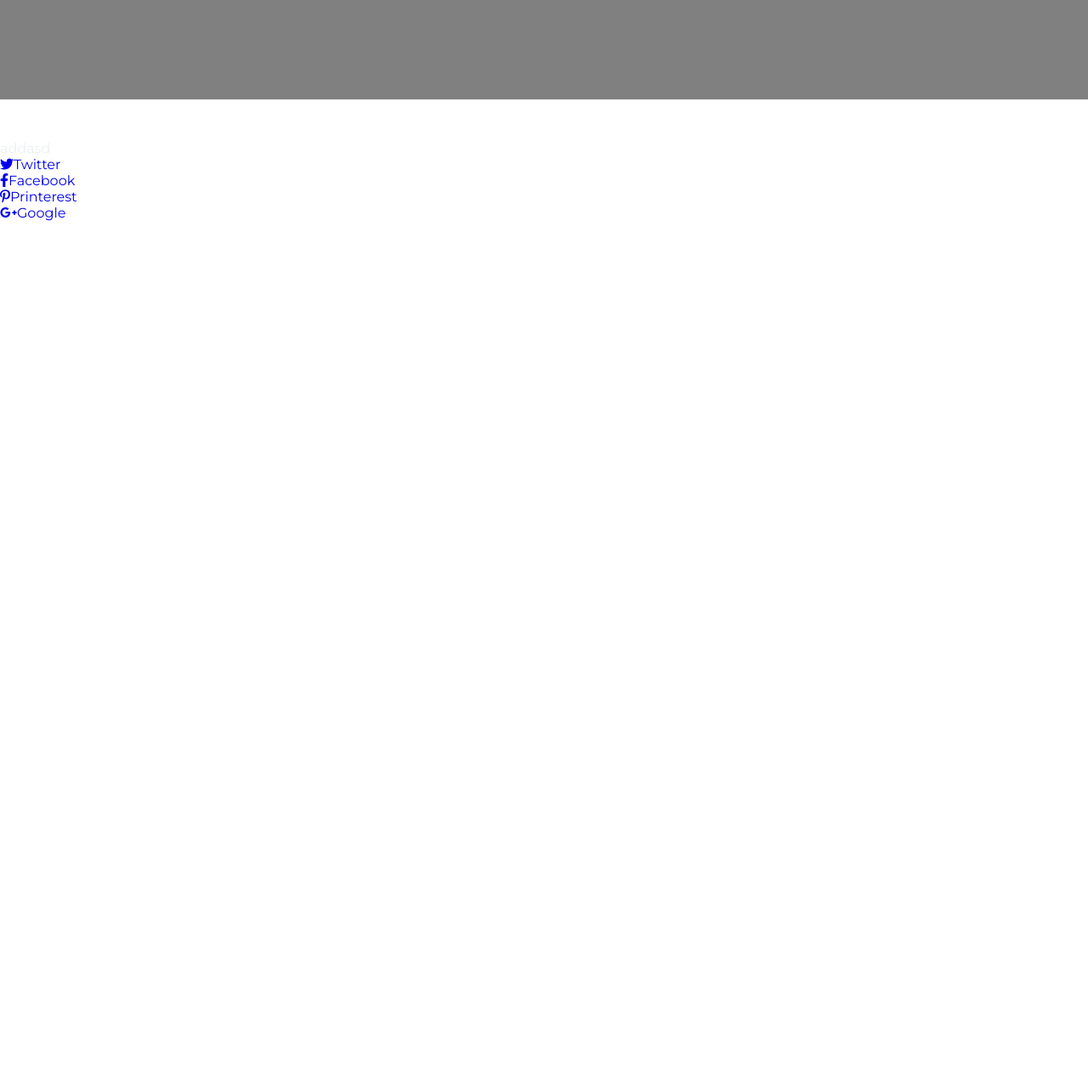
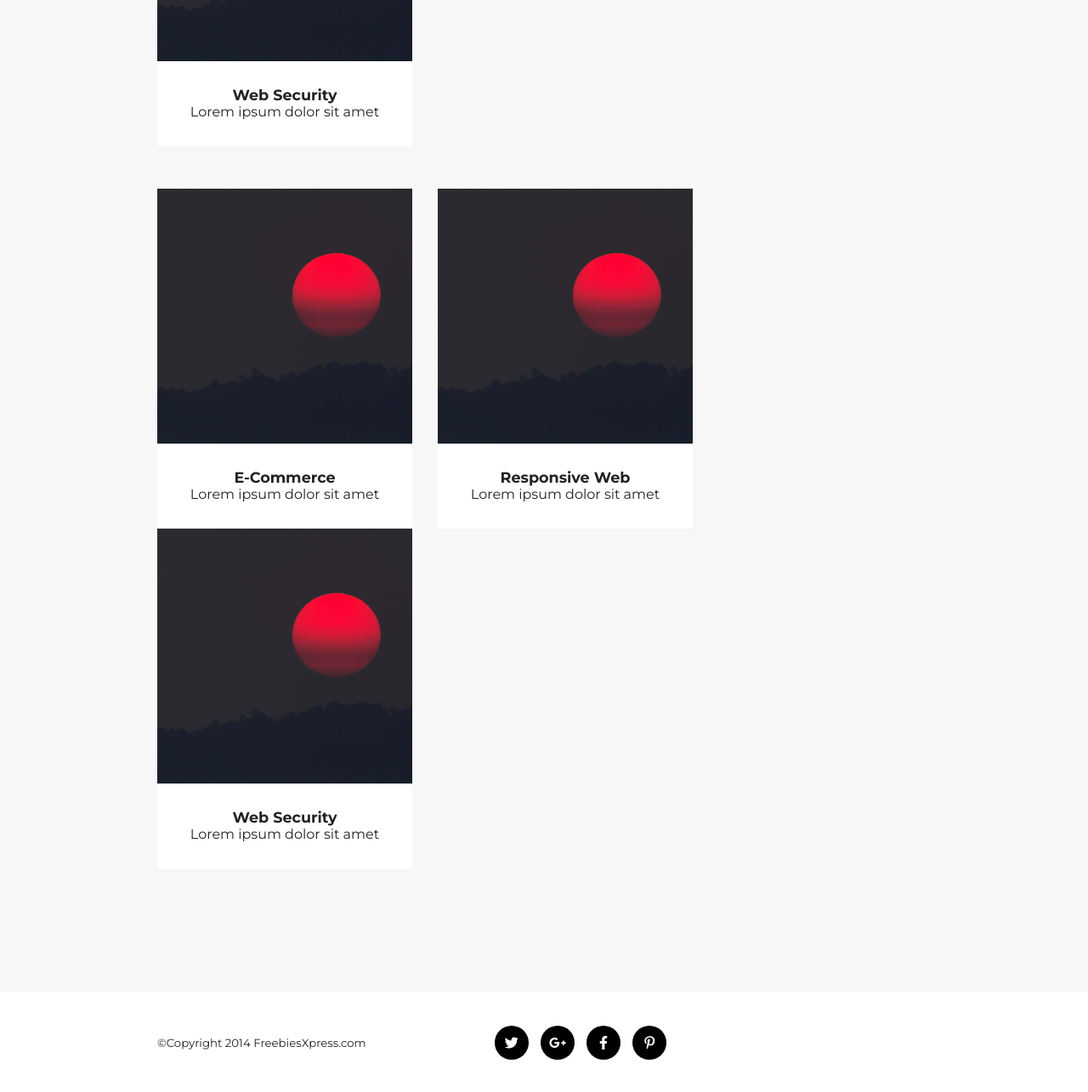
Before and after one commit to thempower/Simple-landing-page-using-git-and-task-runner, a website: page index.html in a window 1280 px wide. Shown: the part 2389-3674 px from the top of the page at 85% size. Before the commit the page ends 2649 px from the top, so only its background shows below. Drawn offline with Linux system fonts and the light colour scheme.

```diff
--- a/index.html
+++ b/index.html
@@ -87,10 +87,8 @@
                 </div>
                 <div class="col-md-4">
                     <img src="images/moon.jpg" alt="">
-                    <div class="test">
                     <h4>Responsive Web</h4>
                     <p>Lorem ipsum dolor sit amet</p>
-                </div>
                 </div>
                 <div class="col-md-4">
                     <img src="images/moon.jpg" alt="">
@@ -98,40 +96,38 @@
                     <p>Lorem ipsum dolor sit amet</p>
                 </div>
             </div>
-            <!-- <div class="row">
+            <div class="row">
                 <div class="col-md-4">
-                    <div class="icon-bgc">
-                        <i class="fa-solid fa-gift"></i>
-                    </div>
+                    <img src="images/moon.jpg" alt="">
                     <h4>E-Commerce</h4>
-                    <p>Lorem ipsum dolor sit amet, consectetur adipiscing elit. Vivamus vitae erat nec orci semper efficitur sed sed mi. Proin auctor, lorem sed interdum malesuada, turpis diam congue ante, ut consequat.</p>
+                    <p>Lorem ipsum dolor sit amet</p>
                 </div>
                 <div class="col-md-4">
-                    <div class="icon-bgc">
-                    <i class="fa-solid fa-laptop-code"></i>
-                </div>
+                    <img src="images/moon.jpg" alt="">
                     <h4>Responsive Web</h4>
-                    <p>Lorem ipsum dolor sit amet, consectetur adipiscing elit. Vivamus vitae erat nec orci semper efficitur sed sed mi. Proin auctor, lorem sed interdum malesuada, turpis diam congue ante, ut consequat.</p>
+                    <p>Lorem ipsum dolor sit amet</p>
                 </div>
                 <div class="col-md-4">
-                    <div class="icon-bgc">
-                        <i class="fa-solid fa-lock"></i>
-                    </div>
+                    <img src="images/moon.jpg" alt="">
                     <h4>Web Security</h4>
-                    <p>Lorem ipsum dolor sit amet, consectetur adipiscing elit. Vivamus vitae erat nec orci semper efficitur sed sed mi. Proin auctor, lorem sed interdum malesuada, turpis diam congue ante, ut consequat.</p>
+                    <p>Lorem ipsum dolor sit amet</p>
                 </div>
-            </div> -->
+            </div>
         </div>
     </section>
     <footer>
-        <div class="foot-container">
-            <p>addasd</p>
-            <ul>
-                <li><a href="#"><i class="fa-brands fa-twitter"></i>Twitter</li></a>
-                <li><a href="#"><i class="fab fa-facebook-f"></i>Facebook</li></a>
-                <li><a href="#"><i class="fa-brands fa-pinterest-p"></i>Printerest</a></li>
-                <li><a href="#"><i class="fa-brands fa-google-plus-g"></i>Google</a></li>
-            </ul>
+        <div class="container">
+            <div class="row">
+                <div class="col-md-5">
+                    <h5>©Copyright 2014 FreebiesXpress.com</h5>
+                </div>
+                <div class="col-md-7">
+                    <a href="#"><div class="social-media-icon"><i class="fa-brands fa-twitter"></i></div></a>
+                    <a href="#"><div class="social-media-icon"><i class="fa-brands fa-google-plus-g"></i></div></a>
+                    <a href="#"><div class="social-media-icon"><i class="fab fa-facebook-f"></i></div></a>
+                    <a href="#"><div class="social-media-icon"><i class="fa-brands fa-pinterest-p"></i></div></a>
+                </div>
+            </div>
         </div>
     </footer>
     <script>
--- a/sass/style.scss
+++ b/sass/style.scss
@@ -171,6 +171,7 @@
  /* SERVICE SECTION */
 
  p.service-description {
+    width: 100%;
     font-family: $sub-font;
     font-size: 1rem;
     font-weight: italic;
@@ -182,7 +183,7 @@
 
  .col-md-4 h4 {
     font-family: $main-font;
-    font-size: 1.1rem;
+    font-sizeqqq: 1.1rem;
     text-align: center;
     padding: 25px 0;
  }
@@ -207,22 +208,24 @@
     line-height: 2.5vh;
   }
 /* OUR PORTFOLIO SECTION */
+.portfolio {
 
-.portfolio, .portfolio .row {
-
-    background-color: gray;
+    background-color: #f7f7f7;
 }
 .portfolio .row {
-    display:flex;
+    flex-wrap: no-wrap;
+    padding: 25px 0;
 
+}
+.portfolio h4 {
+    padding-top: 25px;
+    padding-bottom: 0;
 
- }
+}
 .portfolio .col-md-4 {
-    display:flex;
-    margin: 0 20px;
-    justify-content: space-between;
     padding: 0px;
-    margin: 25px  0x;
+    margin: 0 15px;
+    max-width: 300px;
     background-color: white;
 
 }
@@ -231,19 +234,50 @@
     height:300px;
     object-fit: cover;
 }
+.portfolio p {
+    margin: 0;
+    padding-top: 0;
+    padding-bottom:30px !important;
+    text-align: center;
+}
 
 /* FOOTER */
+
 footer {
-    display: flex;
+
     height: 120px;
     padding: 40px;
-    display: flex;
-    margin: auto 0;
-    color: #ecf0f1;
-    padding: 48px 0; }
+    background-color: white;
+}
 
 
+.social-media-icon {
+    width: 2.5rem;
+    height: 2.5rem;
+    margin: 0 5px;
+    background-color: black;
+    display: inline-flex;
+    justify-content: center;
+    align-items: center;
+    color: white;
+    border-radius: 50%;
 
+}
+
+.social-media-icon i {
+    color: white;
+    font-size:1rem;
+}
+footer .row {
+    display:flex;
+    justify-content: space-between;
+    align-items: center;
+}
+footer h5 {
+    text-align: left;
+    font-size:0.9;
+    font-weight: normal;
+}
 
  /* Media Queries */
 
@@ -299,8 +333,20 @@
 
  }
 
- @media only screen and (max-width: 760px) {
-     ul {
-         width: 100%;
-     }
- }
+ @media screen and (max-width: 480px) {
+    body {
+      font-size: 0.7rem;
+    }
+    .row {
+        flex-wrap: wrap;
+
+  }}
+
+  @media screen and (max-width: 1050) {
+    body {
+      font-size: 0.9rem;
+    }
+    .row {
+        flex-wrap: wrap;
+
+  }}
```
Also changed, not shown: css/style.css, 1 other file.
